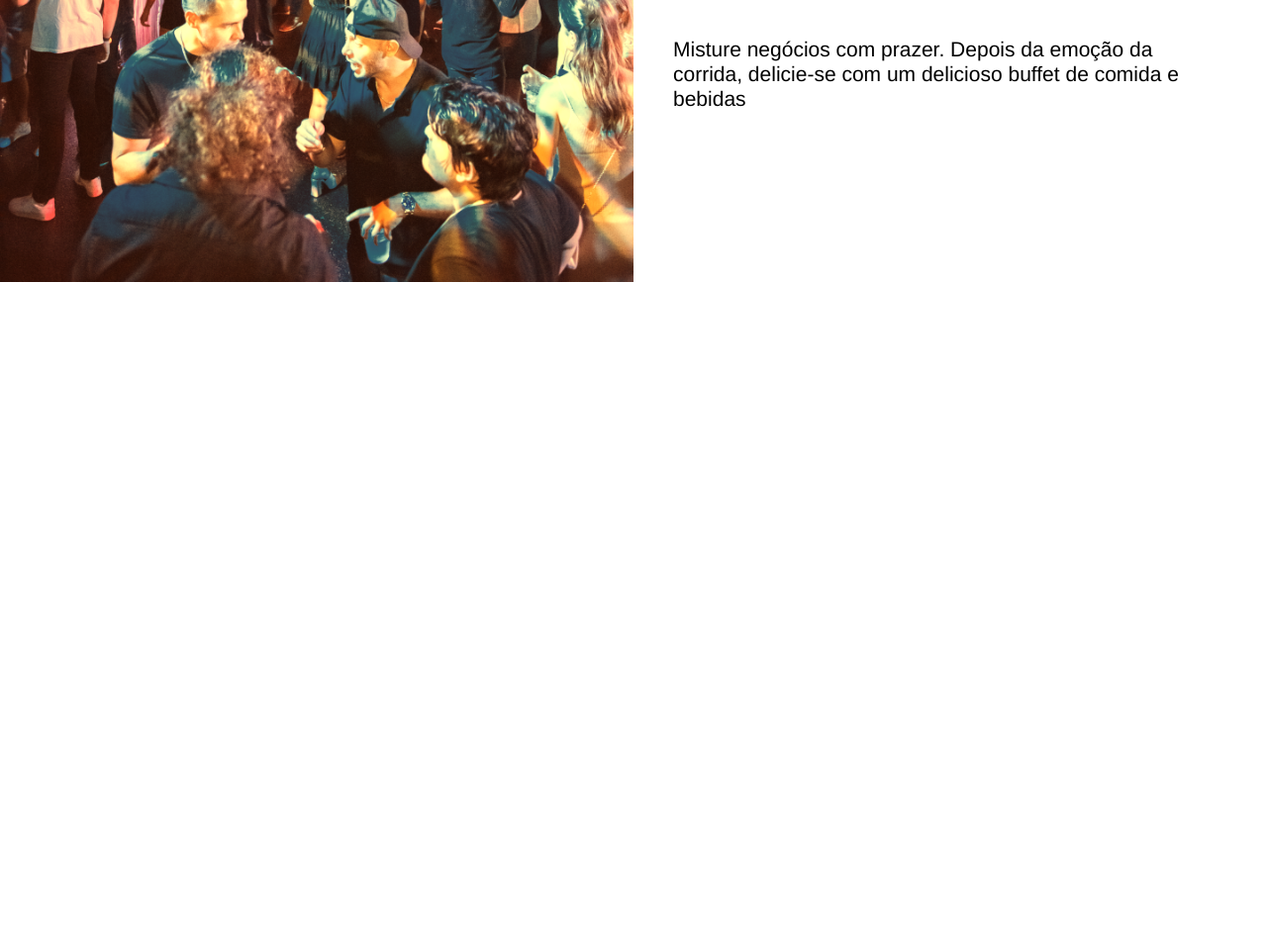
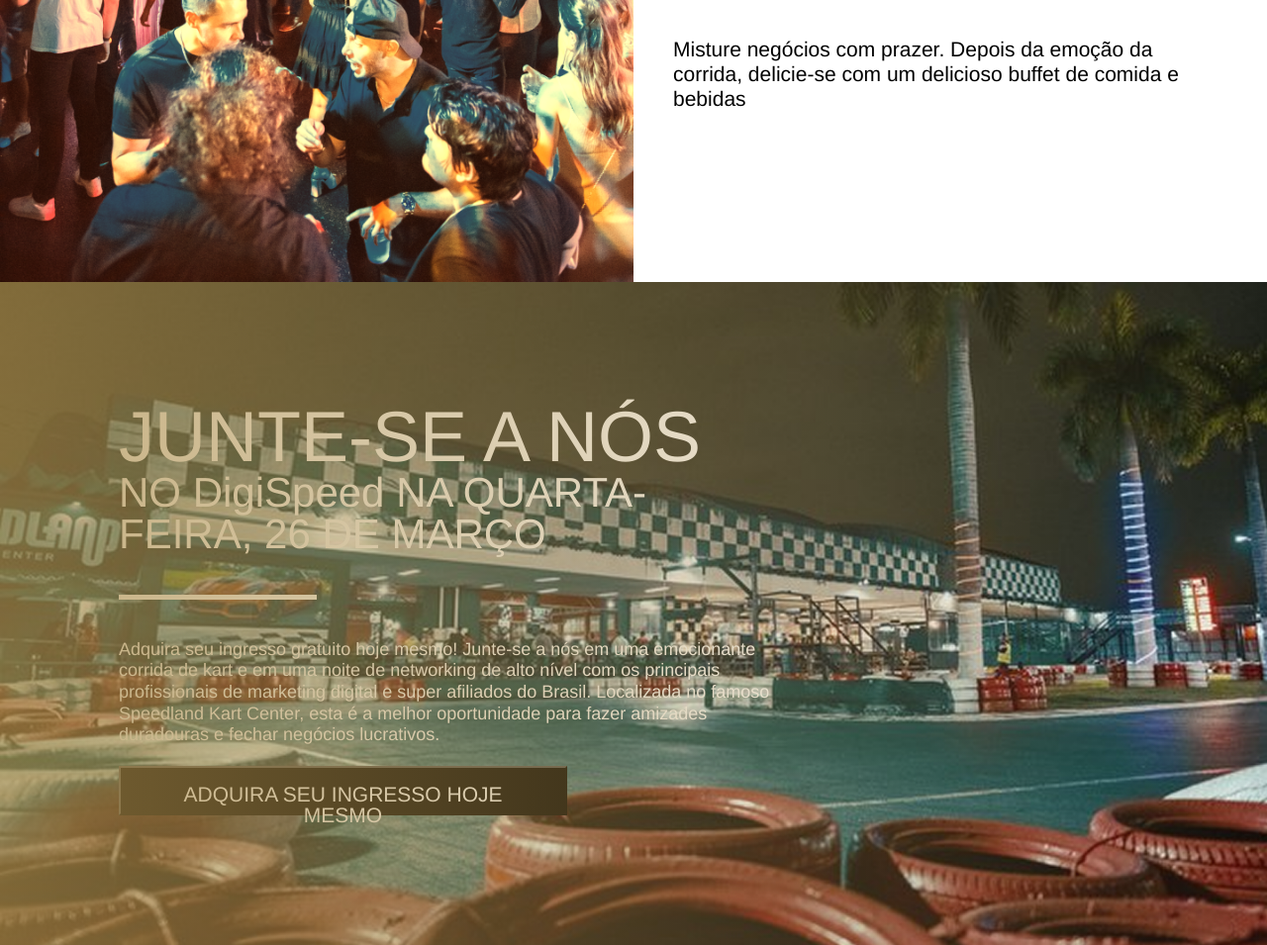
Before and after one commit to VukasinVujic/Test-Task, a plain HTML site: page index.html in a window 1280 px wide. Shown: the part 2550-3505 px from the top of the page at 99% size. Before the commit the page ends 2835 px from the top, so only its background shows below. Drawn offline with Linux system fonts and the light colour scheme.

Commit message:
forth slide

```diff
--- a/index.html
+++ b/index.html
@@ -55,7 +55,7 @@
     <section class="intro">
       <div class="intro-1">
         <h2 class="intro-title">O QUE É DIGISPHERE?</h2>
-        <hr class="intro-separator" />
+        <hr class="separator" />
         <p class="intro-text">
           A DigiSphere é a nossa novíssima comunidade, somente para convidados,
           para os principais profissionais de marketing on-line e líderes do
@@ -74,7 +74,7 @@
       </div>
       <div class="intro-2">
         <h2 class="intro-title">O QUE VOCÊ PODE ESPERAR DO DigiSpeed</h2>
-        <hr class="intro-separator" />
+        <hr class="separator" />
         <p class="intro-text">
           Junte-se a nós em uma emocionante corrida de kart e noite de
           networking no Speedland Kart Center na quarta-feira, 26 de Março de
@@ -134,5 +134,22 @@
         </div>
       </div>
     </section>
+
+    <section class="event">
+      <div class="event-container">
+        <h2 class="event-title-1">JUNTE-SE A NÓS</h2>
+        <h2 class="event-title-2">NO DigiSpeed NA QUARTA-FEIRA, 26 DE MARÇO</h2>
+        <hr class="separator" />
+        <p class="event-text">
+          Adquira seu ingresso gratuito hoje mesmo! Junte-se a nós em uma
+          emocionante corrida de kart e em uma noite de networking de alto nível
+          com os principais profissionais de marketing digital e super afiliados
+          do Brasil. Localizada no famoso Speedland Kart Center, esta é a melhor
+          oportunidade para fazer amizades duradouras e fechar negócios
+          lucrativos.
+        </p>
+        <button class="intro-button">Adquira seu ingresso hoje mesmo</button>
+      </div>
+    </section>
   </body>
 </html>
--- a/style.css
+++ b/style.css
@@ -9,7 +9,7 @@
   --gold: #ad8d49;
   --black: #000000;
 }
-
+/* duplicate code with .event class fix it latter */
 .ATF-container {
   width: 100vw;
   min-height: auto;
@@ -245,7 +245,7 @@
   text-align: center;
   margin-bottom: 40px;
 }
-
+/* duplicate code with .event fix it later */
 .intro .intro-1 .intro-button {
   padding: 16px 24px 30px;
   color: var(--white);
@@ -263,7 +263,7 @@
   margin-top: 20px;
 }
 
-.intro .intro-separator {
+.separator {
   width: 200px;
   border: none;
   height: 5px;
@@ -442,3 +442,97 @@
     width: 100%;
   }
 }
+
+.event {
+  width: 100vw;
+  min-height: auto;
+  background-image: url("./images/Background-event-image.png");
+  background-size: cover;
+  background-position: center;
+  background-repeat: no-repeat;
+  color: var(--white);
+  padding: 120px;
+  position: relative;
+}
+
+.event::before {
+  content: "";
+  position: absolute;
+  inset: 0;
+  background: linear-gradient(
+    to right,
+    rgba(173, 141, 73, 0.7),
+    rgba(0, 0, 0, 0)
+  );
+  background-size: cover;
+  background-position: center;
+  background-repeat: no-repeat;
+  z-index: 0;
+}
+
+.event .event-container {
+  max-width: 660px;
+  width: auto;
+}
+/* duplicate value for title and text make a mixin later*/
+.event .event-title-1 {
+  font-family: Helvetica Neue;
+  font-weight: 500;
+  font-size: 72px;
+  line-height: 100%;
+  letter-spacing: -4%;
+}
+
+.event .event-title-2 {
+  font-family: Helvetica Neue;
+  font-weight: 500;
+  font-size: 42px;
+  line-height: 100%;
+  letter-spacing: -4%;
+}
+
+.event .event-text {
+  font-family: Helvetica Neue;
+  font-weight: 500;
+  font-size: 18px;
+  line-height: 120%;
+  letter-spacing: 0%;
+}
+
+.event .intro-button {
+  padding: 16px 24px 30px;
+  color: var(--white);
+  background-color: var(--black);
+  width: 100%;
+  max-width: 453px;
+  height: 26px;
+  font-family: Helvetica Neue;
+  font-weight: 500;
+  font-size: 21px;
+  line-height: 100%;
+  letter-spacing: 0px;
+  text-align: center;
+  text-transform: uppercase;
+  margin-top: 20px;
+}
+
+@media (max-width: 768px) {
+  .event .intro-button {
+    font-size: 15px;
+    height: auto;
+    padding: 10px 5px;
+  }
+}
+
+@media (max-width: 576px) {
+  .event {
+    padding: 20px;
+  }
+
+  .event .event-title-1 {
+    font-size: 50px;
+  }
+  .event .event-title-2 {
+    font-size: 30px;
+  }
+}
```
